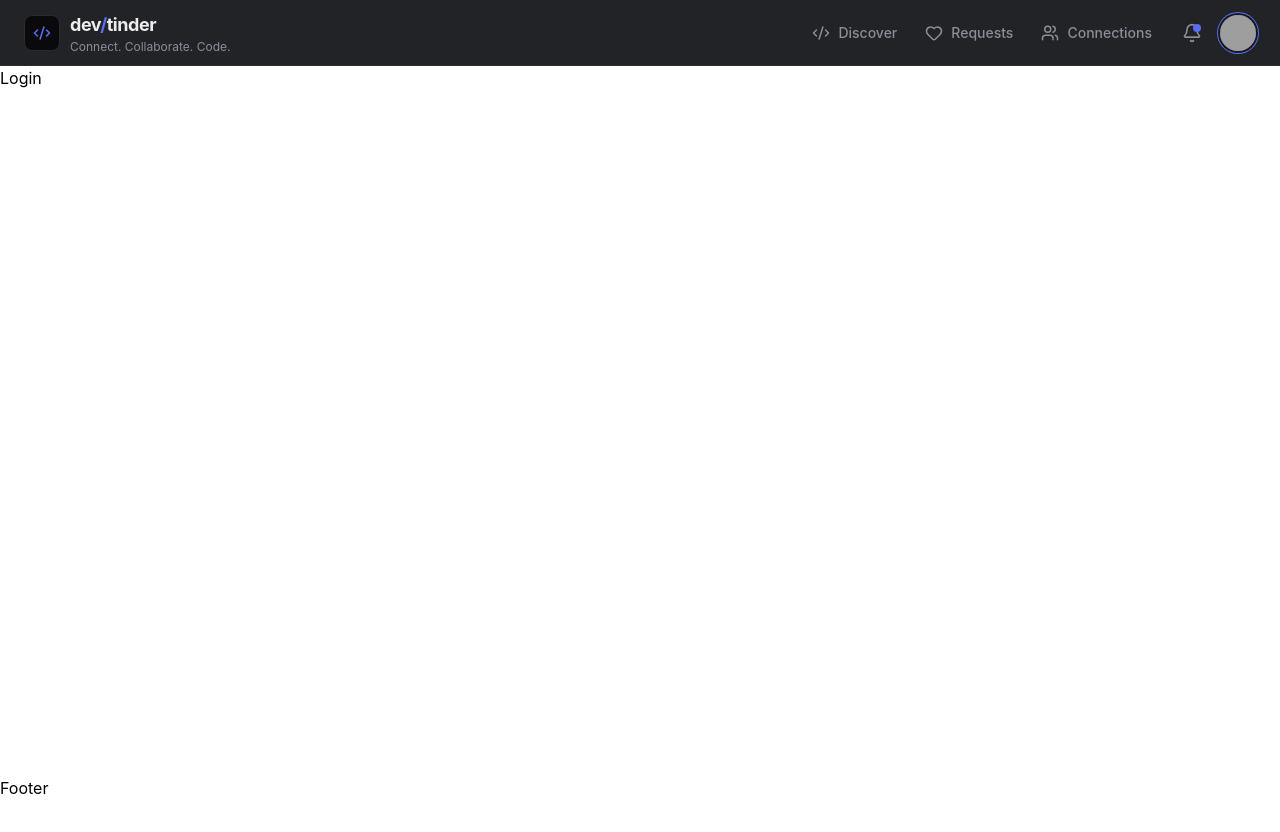
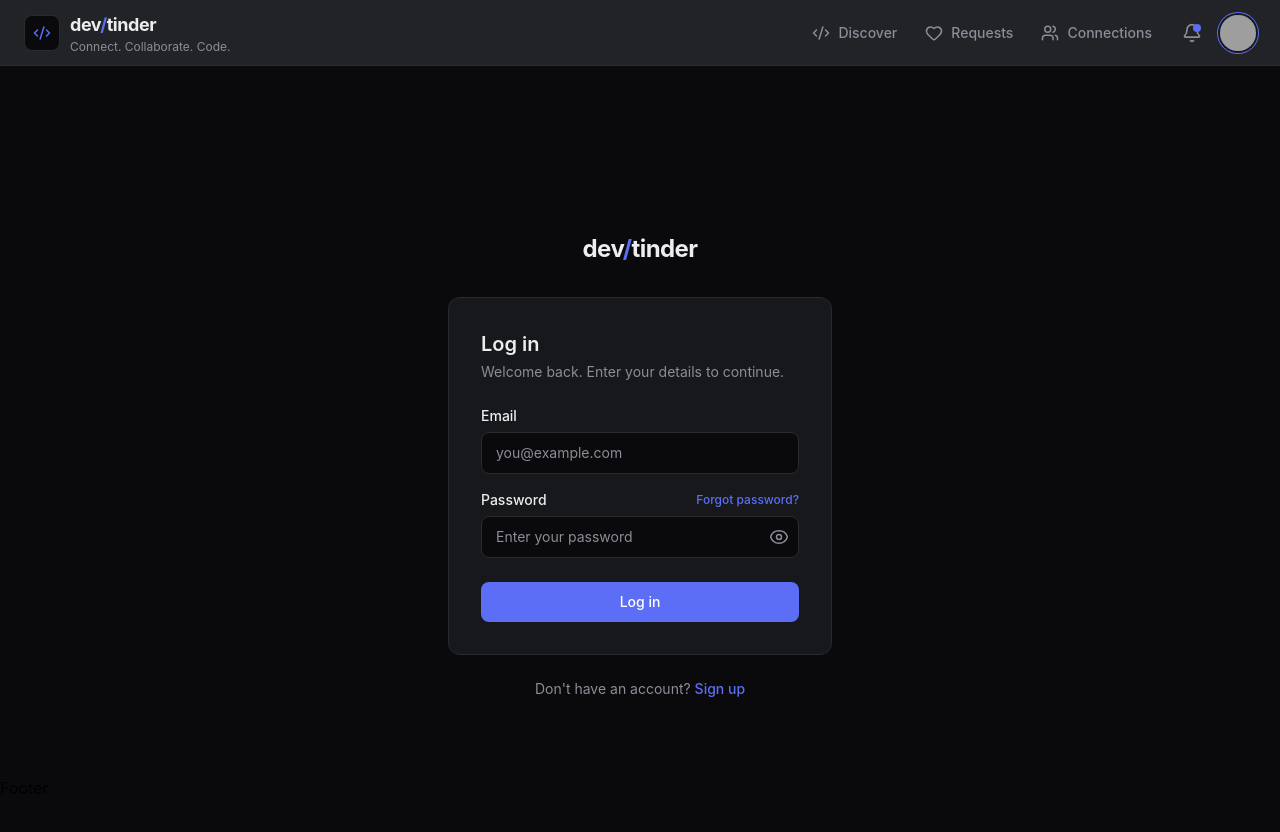
Before and after one commit to Prabhulal0410/DevTinder-Frontend, a React (Vite) app: page /login in a window 1280 px wide. Shown: the top 832 px of the page. Before the commit the page ends 800 px from the top, so only its background shows below. Built offline with nearby package versions, Linux system fonts and the light colour scheme; grey boxes are pictures that could not be loaded.

Commit message:
design login page

```diff
--- a/src/Login.jsx
+++ b/src/Login.jsx
@@ -1,8 +1,162 @@
-import React from 'react'
+import React, { useState } from 'react'
+
+const EMAIL_REGEX = /^[^\s@]+@[^\s@]+\.[^\s@]+$/
+
+const EyeIcon = () => (
+  <svg xmlns="http://www.w3.org/2000/svg" viewBox="0 0 24 24" fill="none" stroke="currentColor" strokeWidth="1.75" className="h-5 w-5">
+    <path strokeLinecap="round" strokeLinejoin="round" d="M2.036 12.322a1.012 1.012 0 010-.639C3.423 7.51 7.36 4.5 12 4.5c4.638 0 8.573 3.007 9.963 7.178.07.207.07.431 0 .639C20.577 16.49 16.64 19.5 12 19.5c-4.638 0-8.573-3.007-9.963-7.178z" />
+    <path strokeLinecap="round" strokeLinejoin="round" d="M15 12a3 3 0 11-6 0 3 3 0 016 0z" />
+  </svg>
+)
+
+const EyeOffIcon = () => (
+  <svg xmlns="http://www.w3.org/2000/svg" viewBox="0 0 24 24" fill="none" stroke="currentColor" strokeWidth="1.75" className="h-5 w-5">
+    <path strokeLinecap="round" strokeLinejoin="round" d="M3.98 8.223A10.477 10.477 0 001.934 12c1.292 4.338 5.31 7.5 10.066 7.5.993 0 1.953-.138 2.863-.395M6.228 6.228A10.451 10.451 0 0112 4.5c4.756 0 8.773 3.162 10.065 7.5a10.522 10.522 0 01-4.293 5.774M6.228 6.228L3 3m3.228 3.228l3.65 3.65m7.894 7.894L21 21m-3.228-3.228l-3.65-3.65m0 0a3 3 0 10-4.243-4.243m4.242 4.243L9.88 9.88" />
+  </svg>
+)
 
 const Login = () => {
+  const [formData, setFormData] = useState({ email: '', password: '' })
+  const [errors, setErrors] = useState({})
+  const [showPassword, setShowPassword] = useState(false)
+
+  const handleChange = (e) => {
+    const { name, value } = e.target
+    setFormData((prev) => ({ ...prev, [name]: value }))
+    // Clear the error for this field as the user corrects it
+    if (errors[name]) {
+      setErrors((prev) => ({ ...prev, [name]: '' }))
+    }
+  }
+
+  const validate = () => {
+    const nextErrors = {}
+
+    if (!formData.email.trim()) {
+      nextErrors.email = 'Email is required'
+    } else if (!EMAIL_REGEX.test(formData.email.trim())) {
+      nextErrors.email = 'Enter a valid email address'
+    }
+
+    if (!formData.password) {
+      nextErrors.password = 'Password is required'
+    } else if (formData.password.length < 6) {
+      nextErrors.password = 'Password must be at least 6 characters'
+    }
+
+    setErrors(nextErrors)
+    return Object.keys(nextErrors).length === 0
+  }
+
+  const handleSubmit = (e) => {
+    e.preventDefault()
+    if (!validate()) return
+
+    // API wiring comes in a later step
+    console.log('Login form valid:', formData)
+  }
+
   return (
-    <div>Login</div>
+    <div className="flex min-h-screen items-center justify-center bg-[#0A0A0C] px-4 py-12 sm:px-6">
+      <div className="w-full max-w-sm">
+        {/* Wordmark */}
+        <div className="mb-8 text-center">
+          <span className="font-sans text-2xl font-bold tracking-tight text-[#EDEDEF]">
+            dev<span className="text-[#5B6EF5]">/</span>tinder
+          </span>
+        </div>
+
+        {/* Card */}
+        <div className="rounded-xl border border-[#2A2B30] bg-[#17181C] p-6 sm:p-8">
+          <h1 className="mb-1 text-xl font-semibold text-[#EDEDEF]">Log in</h1>
+          <p className="mb-6 text-sm text-[#8B8D98]">Welcome back. Enter your details to continue.</p>
+
+          <form onSubmit={handleSubmit} noValidate className="space-y-4">
+            {/* Email */}
+            <div>
+              <label htmlFor="email" className="mb-1.5 block text-sm font-medium text-[#EDEDEF]">
+                Email
+              </label>
+              <input
+                id="email"
+                name="email"
+                type="email"
+                autoComplete="email"
+                placeholder="you@example.com"
+                value={formData.email}
+                onChange={handleChange}
+                aria-invalid={Boolean(errors.email)}
+                aria-describedby={errors.email ? 'email-error' : undefined}
+                className={`w-full rounded-lg border bg-[#0A0A0C] px-3.5 py-2.5 text-sm text-[#EDEDEF] placeholder:text-[#8B8D98] outline-none transition-colors focus:border-[#5B6EF5] focus:ring-1 focus:ring-[#5B6EF5] ${
+                  errors.email ? 'border-[#F45B69]' : 'border-[#2A2B30]'
+                }`}
+              />
+              {errors.email && (
+                <p id="email-error" className="mt-1.5 text-xs text-[#F45B69]">
+                  {errors.email}
+                </p>
+              )}
+            </div>
+
+            {/* Password */}
+            <div>
+              <div className="mb-1.5 flex items-center justify-between">
+                <label htmlFor="password" className="block text-sm font-medium text-[#EDEDEF]">
+                  Password
+                </label>
+                <a href="/forgot-password" className="text-xs font-medium text-[#5B6EF5] hover:underline">
+                  Forgot password?
+                </a>
+              </div>
+              <div className="relative">
+                <input
+                  id="password"
+                  name="password"
+                  type={showPassword ? 'text' : 'password'}
+                  autoComplete="current-password"
+                  placeholder="Enter your password"
+                  value={formData.password}
+                  onChange={handleChange}
+                  aria-invalid={Boolean(errors.password)}
+                  aria-describedby={errors.password ? 'password-error' : undefined}
+                  className={`w-full rounded-lg border bg-[#0A0A0C] px-3.5 py-2.5 pr-10 text-sm text-[#EDEDEF] placeholder:text-[#8B8D98] outline-none transition-colors focus:border-[#5B6EF5] focus:ring-1 focus:ring-[#5B6EF5] ${
+                    errors.password ? 'border-[#F45B69]' : 'border-[#2A2B30]'
+                  }`}
+                />
+                <button
+                  type="button"
+                  onClick={() => setShowPassword((prev) => !prev)}
+                  aria-label={showPassword ? 'Hide password' : 'Show password'}
+                  className="absolute right-2.5 top-1/2 -translate-y-1/2 text-[#8B8D98] hover:text-[#EDEDEF]"
+                >
+                  {showPassword ? <EyeOffIcon /> : <EyeIcon />}
+                </button>
+              </div>
+              {errors.password && (
+                <p id="password-error" className="mt-1.5 text-xs text-[#F45B69]">
+                  {errors.password}
+                </p>
+              )}
+            </div>
+
+            {/* Submit */}
+            <button
+              type="submit"
+              className="mt-2 w-full rounded-lg bg-[#5B6EF5] py-2.5 text-sm font-medium text-white transition-opacity hover:opacity-90 focus:outline-none focus:ring-2 focus:ring-[#5B6EF5] focus:ring-offset-2 focus:ring-offset-[#17181C]"
+            >
+              Log in
+            </button>
+          </form>
+        </div>
+
+        <p className="mt-6 text-center text-sm text-[#8B8D98]">
+          Don&apos;t have an account?{' '}
+          <a href="/signup" className="font-medium text-[#5B6EF5] hover:underline">
+            Sign up
+          </a>
+        </p>
+      </div>
+    </div>
   )
 }
 
```
